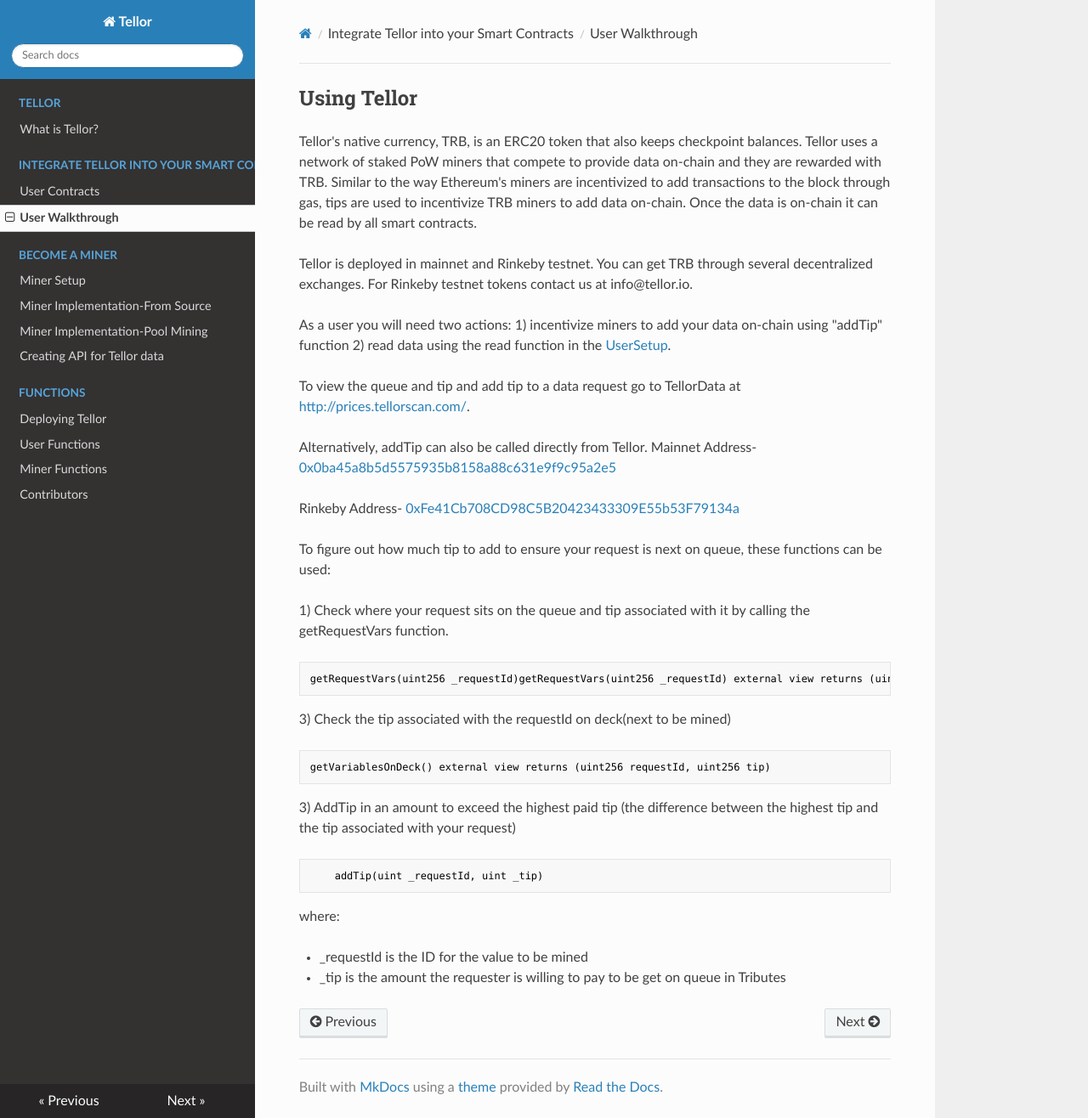
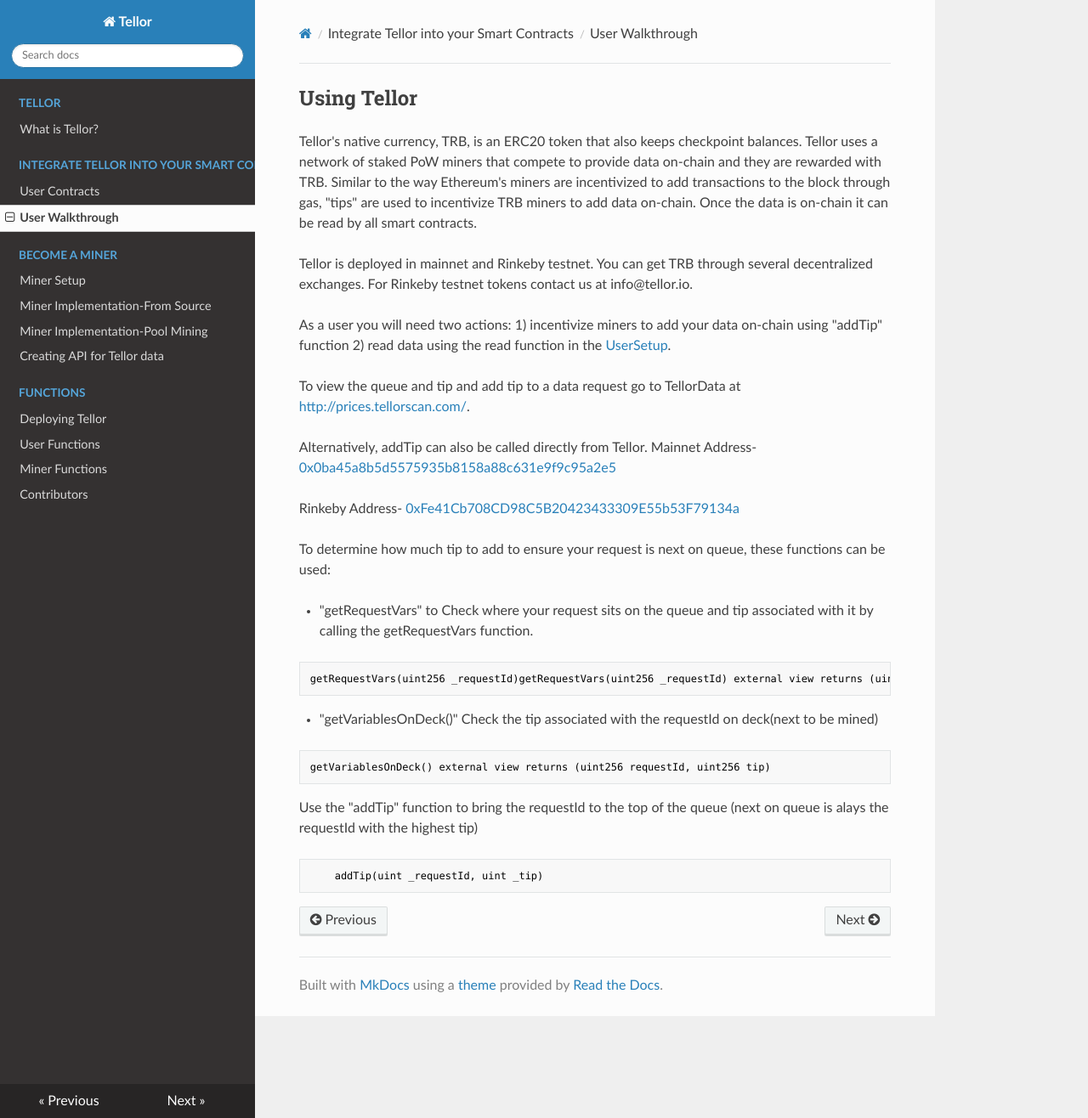
Before and after one commit to tellor-io/TellorDocumentation, an MkDocs documentation site: the page built from docs/UserWalk.md, in a window 1280 px wide and 1316 px high. Shown: the whole window at 85% size. Built offline with MkDocs 1.6.1, drawn with Linux system fonts in a browser that asks for light colours; nearby versions of some CDN libraries; a script that is not in the unit is left out.

Commit message:
userwalk

````diff
--- a/docs/UserWalk.md
+++ b/docs/UserWalk.md
@@ -1,6 +1,6 @@
 ## Using Tellor
 
-Tellor's native currency, TRB, is an ERC20 token that also keeps checkpoint balances. Tellor uses a network of staked PoW miners that compete to provide data on-chain and they are rewarded with TRB. Similar to the way Ethereum's miners are incentivized to add transactions to the block through gas, tips are used to incentivize TRB miners to add data on-chain. Once the data is on-chain it can be read by all smart contracts.
+Tellor's native currency, TRB, is an ERC20 token that also keeps checkpoint balances. Tellor uses a network of staked PoW miners that compete to provide data on-chain and they are rewarded with TRB. Similar to the way Ethereum's miners are incentivized to add transactions to the block through gas, "tips" are used to incentivize TRB miners to add data on-chain. Once the data is on-chain it can be read by all smart contracts.
 
 Tellor is deployed in mainnet and Rinkeby testnet. You can get TRB through several decentralized exchanges. For Rinkeby testnet tokens contact us at info@tellor.io.
 
@@ -13,26 +13,22 @@ Mainnet Address- [0x0ba45a8b5d5575935b8158a88c631e9f9c95a2e5](https://etherscan.
 
 Rinkeby Address- [0xFe41Cb708CD98C5B20423433309E55b53F79134a](https://rinkeby.etherscan.io/address/0xFe41Cb708CD98C5B20423433309E55b53F79134a)
 
-To figure out how much tip to add to ensure your request is next on queue, these functions can be used:
+To determine how much tip to add to ensure your request is next on queue, these functions can be used:
 
-1) Check where your request sits on the queue and tip associated with it by calling the getRequestVars function.
+* "getRequestVars" to Check where your request sits on the queue and tip associated with it by calling the getRequestVars function.
 
 ```solidity
 getRequestVars(uint256 _requestId)getRequestVars(uint256 _requestId) external view returns (uint256 index, uint256 tip)
 ```
 
-3) Check the tip associated with the requestId on deck(next to be mined)
+* "getVariablesOnDeck()" Check the tip associated with the requestId on deck(next to be mined)
+
 ```solidity
 getVariablesOnDeck() external view returns (uint256 requestId, uint256 tip)
 ```
 
-3) AddTip in an amount to exceed the highest paid tip (the difference between the highest tip and the tip associated with your request)
+Use the "addTip" function to bring the requestId to the top of the queue (next on queue is alays the requestId with the highest tip)
 
 ```solidity
     addTip(uint _requestId, uint _tip)
 ```
-
-where:
-
-  * \_requestId is the ID for the value to be mined
-  * \_tip is the amount the requester is willing to pay to be get on queue in Tributes
````
